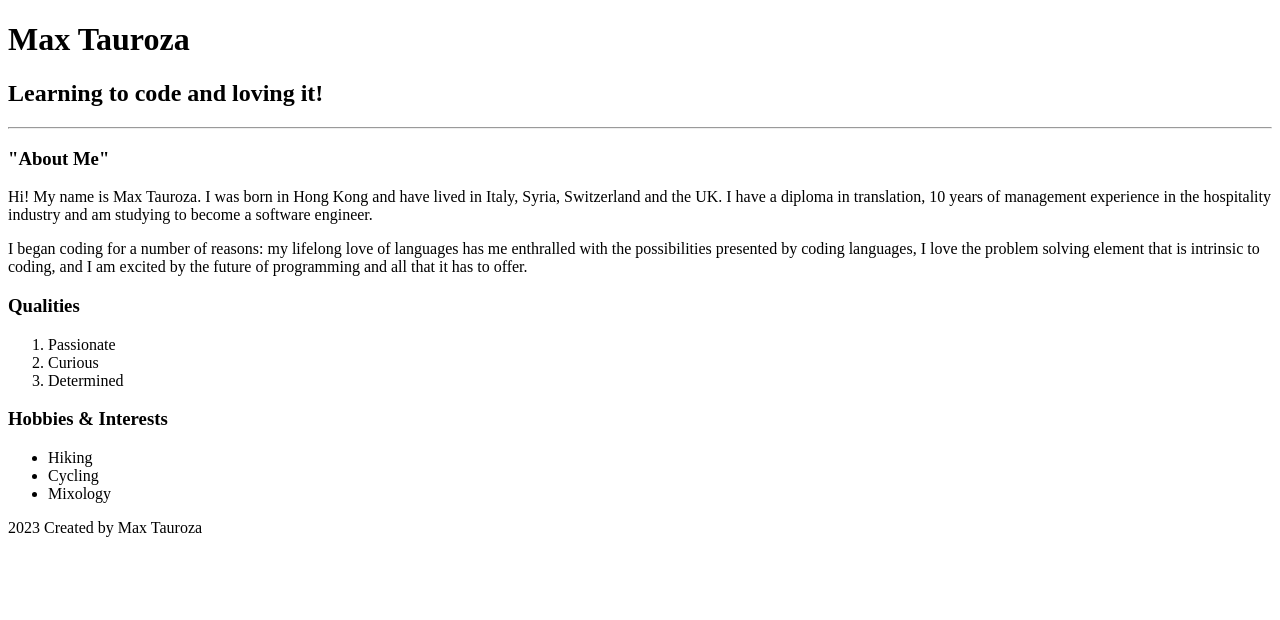
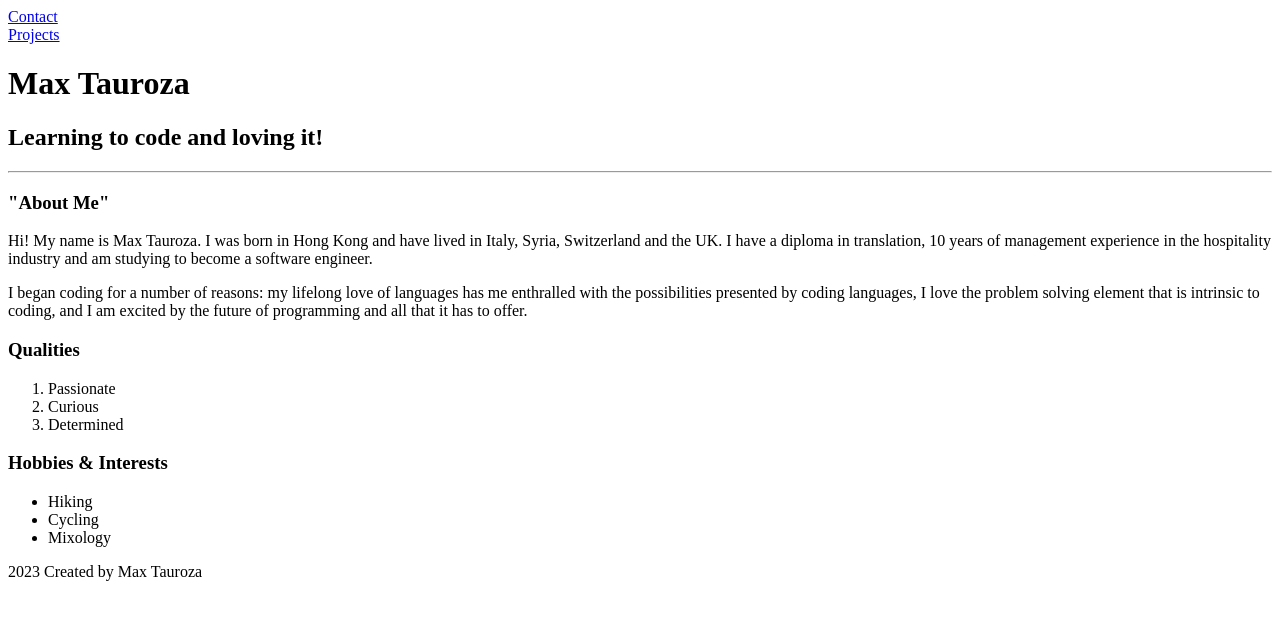
Before and after one commit to max-tau/Portfolio, a plain HTML site: page index.html in a window 1280 px wide. Drawn offline with Linux system fonts and the light colour scheme.

Commit message:
fixed links in index

```diff
--- a/index.html
+++ b/index.html
@@ -1,7 +1,9 @@
 <!DOCTYPE html>
 <html>
     <header>
-    <head>
+        <nav><a href="./pages/contact.html" target= "_blank">Contact</a></nav>
+ <nav><a href="./pages/projects.html" target= "_blank">Projects</a></nav>
+        <head>
         <title>Max Tauroza</title>
     </head>
     <body>
```
